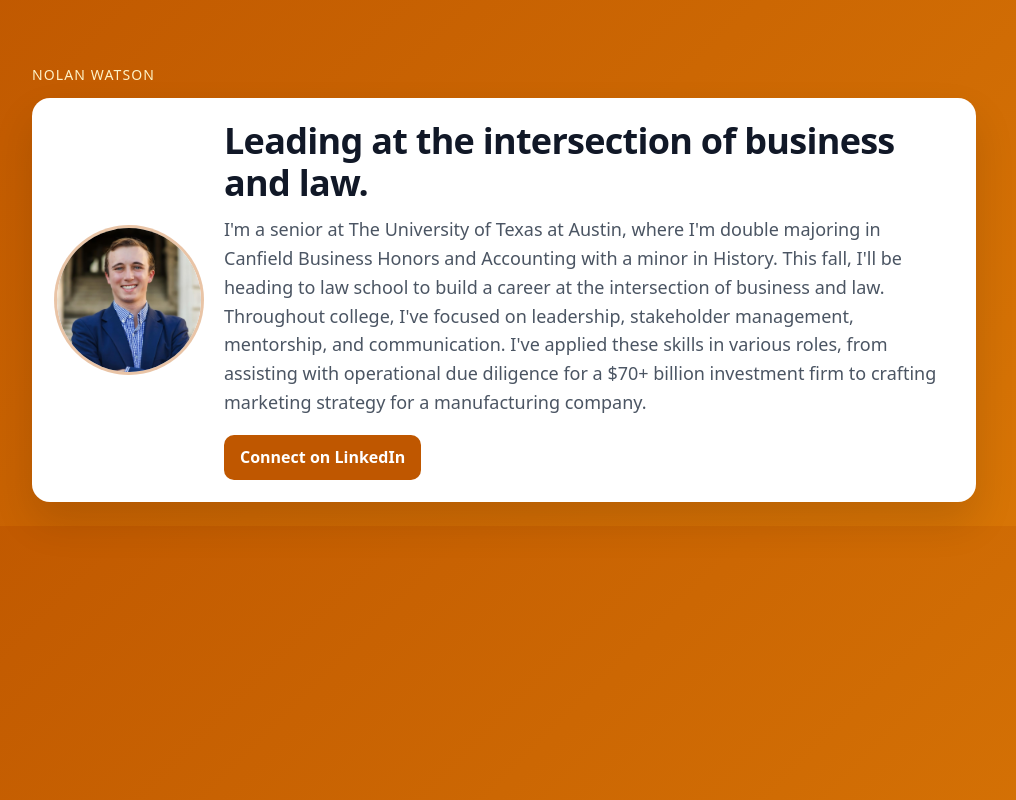
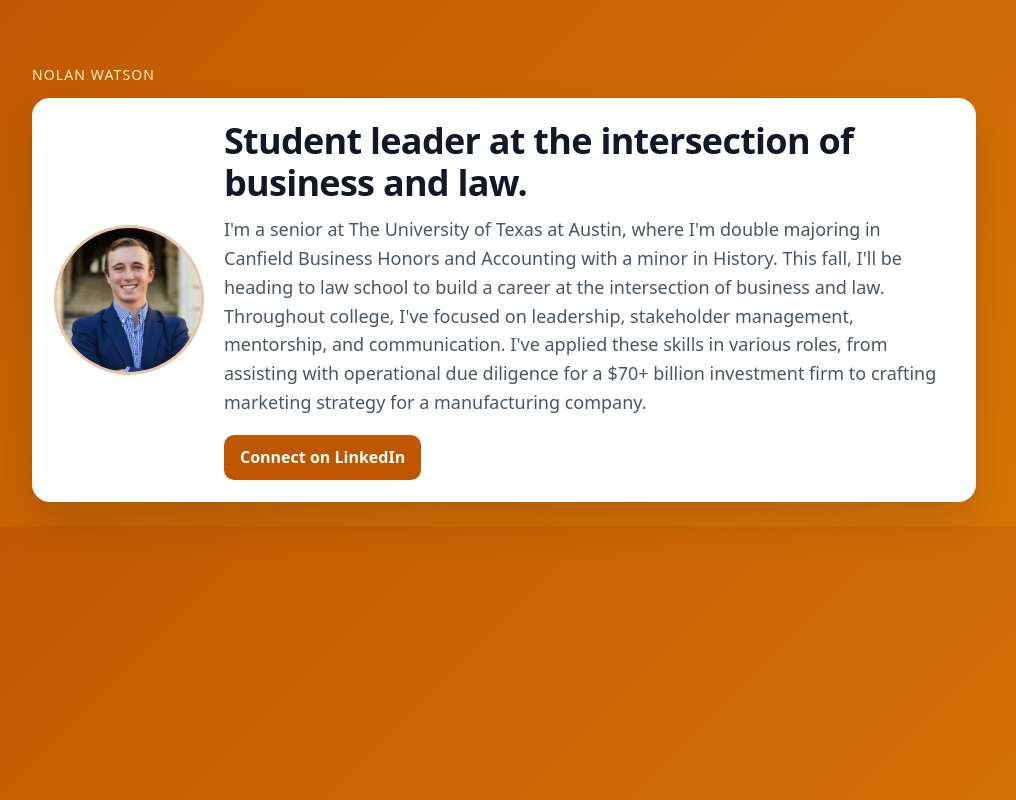
Before and after one commit to nolanwatson21/personal-website, a plain HTML site: page index.html in a window 1280 px wide. Shown: the whole page, without its empty margins (136-1152 px from the left). Drawn offline with Linux system fonts and the light colour scheme.

Commit message:
Update index.html

```diff
--- a/index.html
+++ b/index.html
@@ -15,7 +15,7 @@
         <img class="headshot" src="headshot.jpg" alt="Headshot of Nolan Watson" />
 
         <div>
-          <h1 class="headline">Leading at the intersection of business and law.</h1>
+          <h1 class="headline">Student leader at the intersection of business and law.</h1>
           <p class="subhead">
             I'm a senior at The University of Texas at Austin, where I'm double majoring in
             Canfield Business Honors and Accounting with a minor in History. This fall, I'll be
```
